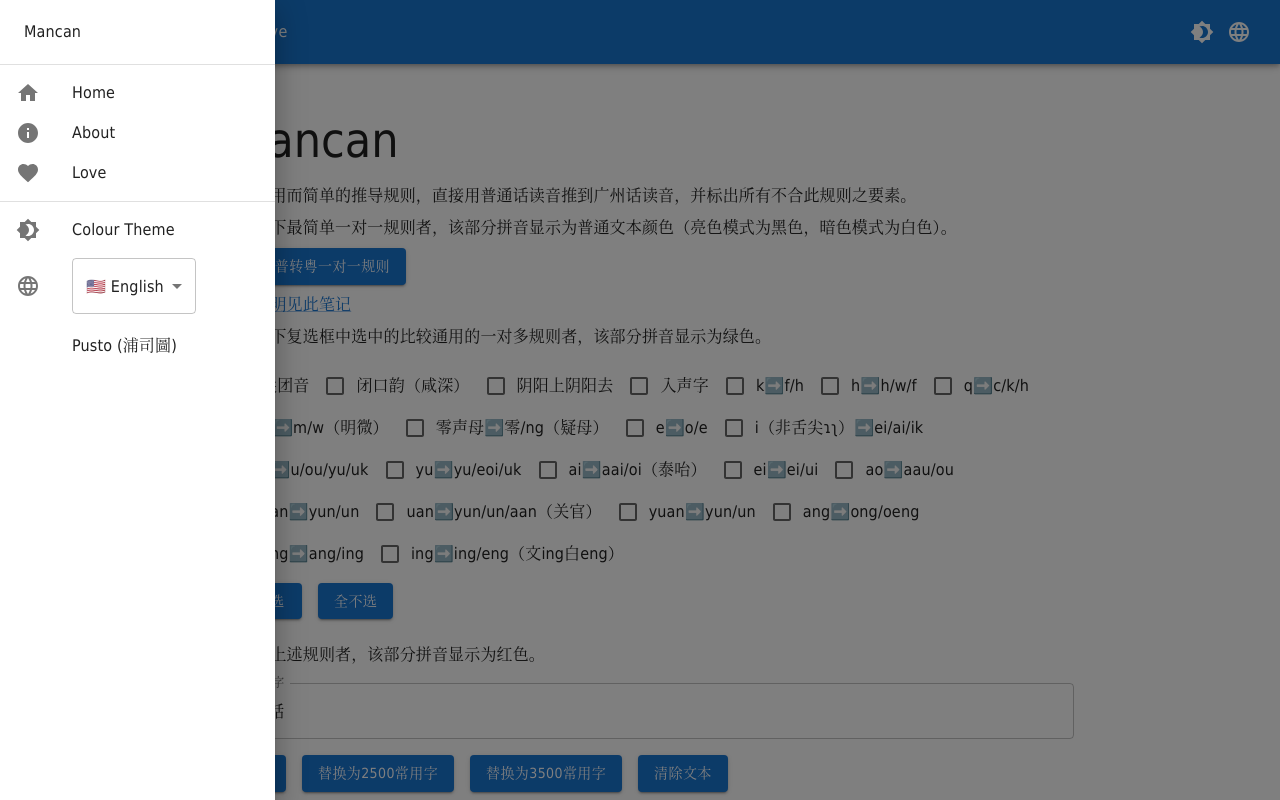
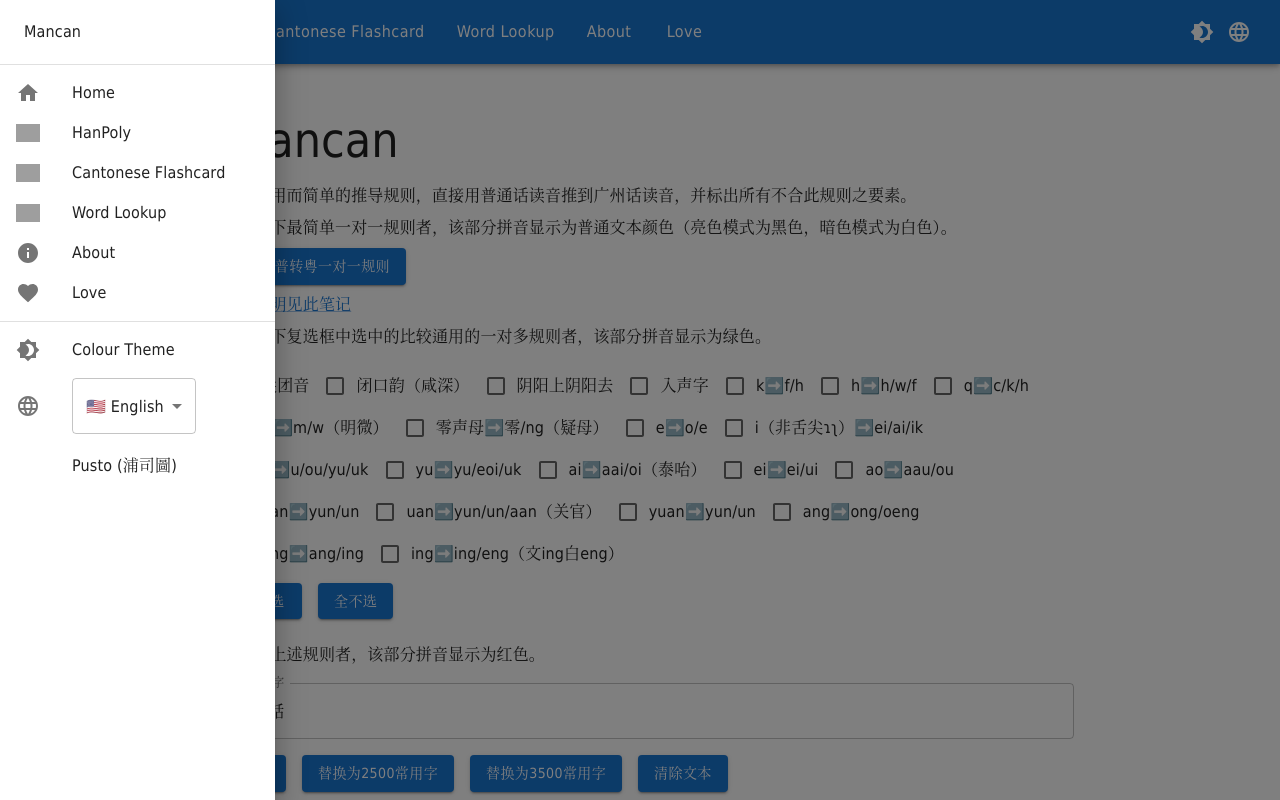
Before and after one commit to pustot/mancan, a React (Create React App) app: page / in a window 1280 px wide. Both pictures are taken after a click on the button 36 px from the left and 32 px from the top of the page. Shown: the top 800 px of the page. Built offline with nearby package versions, Linux system fonts and the light colour scheme; grey boxes are pictures that could not be loaded; a web font is replaced by a local one.

Commit message:
link to related apps maya

```diff
--- a/src/App.tsx
+++ b/src/App.tsx
@@ -87,6 +87,39 @@ export default function App() {
         },
         {
             name: {
+                "eo": "HanPoli",
+                "zh-Hant": "漢諸",
+                "zh-Hans": "汉诸",
+                "en": "HanPoly",
+                "tto-bro": "XrH3Tei",
+                "tto": "XrHhoSe",
+            },
+            link: "https://hanpoly.pustot.com/",
+            icon: <img style={{ width: '24px', height: 'auto' }} src={"https://pustot.github.io/public/index/pic/logo-hanpoly.webp"} alt="My Image" />,
+        },
+        {
+            name: {
+                "eo": "Kantona Memkartaro",
+                "zh-Hant": "粵語字卡",
+                "zh-Hans": "粤语字卡",
+                "en": "Cantonese Flashcard",
+                "tto": "vmv ARD",
+            },
+            link: "https://cantonese-flashcard.pustot.com/",
+            icon: <img style={{ width: '24px', height: 'auto' }} src={"https://pustot.github.io/public/index/pic/logo-cantonese-flashcard.webp"} alt="My Image" />,
+        },
+        {
+            name: {
+                "eo": "Vortaro Konsulto",
+                "zh-Hant": "查詞",
+                "zh-Hans": "查词",
+                "en": "Word Lookup",
+            },
+            link: "https://word-lookuper.pustot.com/",
+            icon: <img style={{ width: '24px', height: 'auto' }} src={"https://pustot.github.io/public/index/pic/logo-word-lookuper.webp"} alt="My Image" />,
+        },
+        {
+            name: {
                 "zh-Hant": "關於",
                 "zh-Hans": "关于",
                 "en": "About",
```
